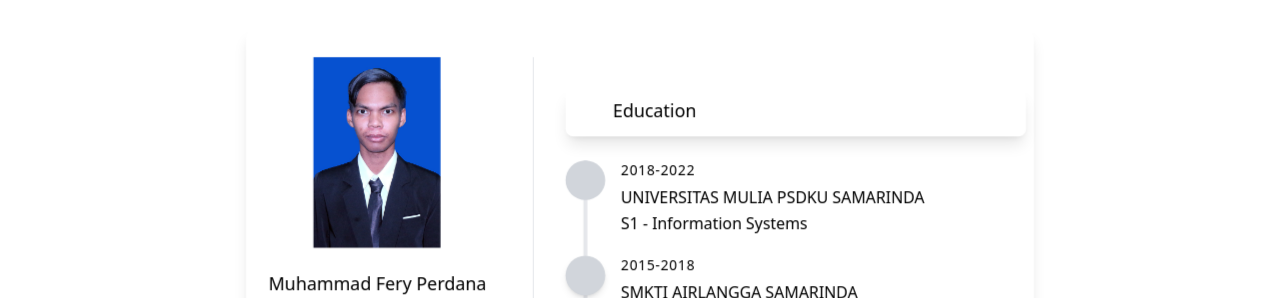
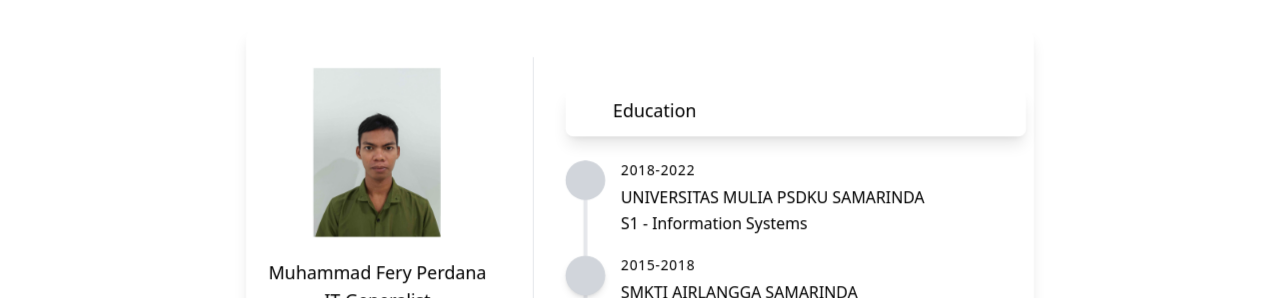
Before and after one commit to Alnaive/portofolio, a Vue app: page /cv in a window 1280 px wide. Shown: the part 218-516 px from the top of the page. Built offline with nearby package versions, Linux system fonts and the light colour scheme; some icons are missing.

Commit message:
add new foto for cv

```diff
--- a/src/components/TheWelcome.vue
+++ b/src/components/TheWelcome.vue
@@ -40,7 +40,7 @@
               class="rounded-lg inline-flex items-center justify-center bg-gray-200 text-gray-400"
             >
               <img
-                class="rounded-lg h-[620px] w-[420px] object-cover"
+                class="rounded-lg lg:h-[620px] lg:w-[420px] object-cover"
                 src="../../public/20250216_204622.jpg"
                 alt=""
                 srcset=""
--- a/src/views/CV.vue
+++ b/src/views/CV.vue
@@ -38,8 +38,8 @@
                   class="w-32 h-32 inline-flex items-center justify-center bg-gray-200 text-gray-400"
                 >
                   <img
-                    class="object-contain"
-                    src="../../public/4_x_6_1985.jpg"
+                    class="object-contain scale-10"
+                    src="../../public/20250218_125330.jpg"
                     alt=""
                     srcset=""
                   />
```
Also changed, not shown: public/20250218_125330.jpg (added).
